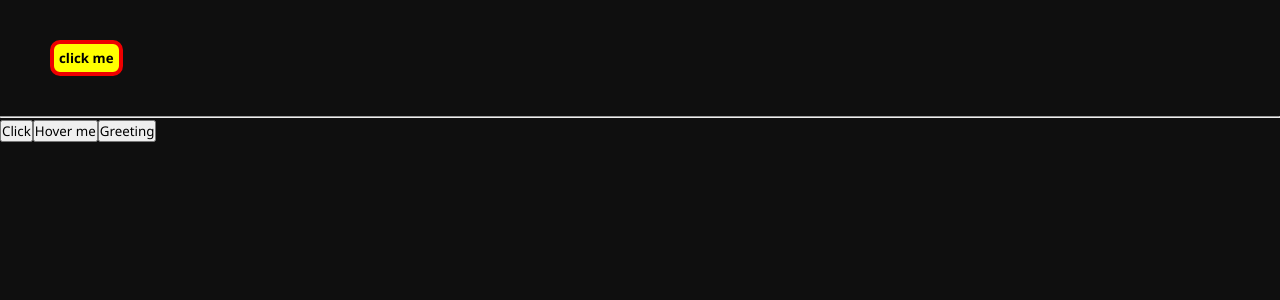
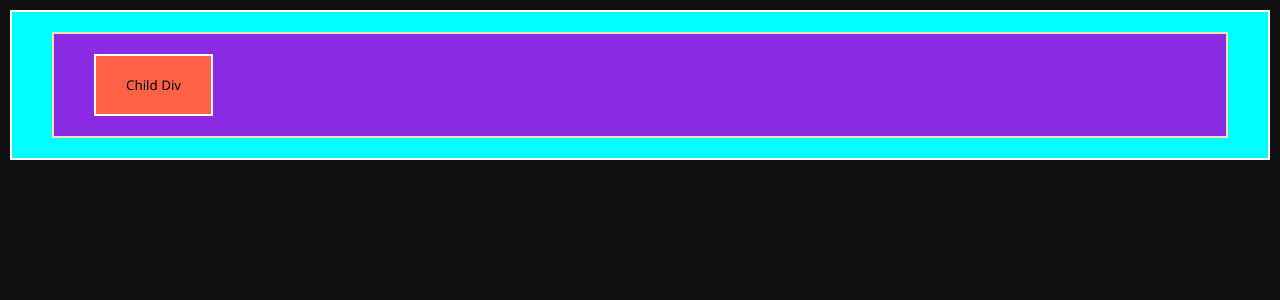
Before and after one commit to pankj369/React.js, a React (Vite) app: page / in a window 1280 px wide. Shown: the top 300 px of the page. Built offline with nearby package versions, Linux system fonts and the light colour scheme.

Commit message:
event propation

```diff
--- a/src/App.jsx
+++ b/src/App.jsx
@@ -1,5 +1,6 @@
-import { EventHandling } from "./components/EventHandling";
-import { EventProps } from "./components/EventProps";
+// import { EventHandling } from "./components/EventHandling";
+import { EventPropagation } from "./components/EventPropagation";
+// import { EventProps } from "./components/EventProps";
 // import { Netflix } from "./components/Netflix";
 
 function App() {
@@ -9,9 +10,10 @@
         Netflix Originals
       </h1>
       <Netflix /> */}
-      <EventHandling />
-      <hr />
-      <EventProps />
+      {/* <EventHandling /> */}
+      {/* <hr /> */}
+      {/* <EventProps /> */}
+        <EventPropagation/>
     </div>
   );
 }
--- a/src/components/EV.css
+++ b/src/components/EV.css
@@ -16,3 +16,21 @@
   border:4px solid yellow;
   color: white;
 }
+.g-div{
+  border: 2px solid white;
+  margin:10px;
+  padding: 20px 40px;
+  background-color: aqua;
+}
+
+.p-div{
+border: 2px solid wheat;
+padding: 20px 40px;
+background-color: blueviolet;
+
+}
+.c-div{
+border: 2px solid white;
+padding: 20px 30px;
+background-color: tomato;
+}
--- /dev/null
+++ b/src/components/EventPropagation.jsx
@@ -0,0 +1,26 @@
+import './EV.css';
+export const EventPropagation = () => {
+  const handleGrandParent = () => {
+    console.log("GrandParent clicked");
+  };
+  const handleParentClick = () => {
+    console.log("Parent clicked");
+    event.stopPropagation();
+  };
+  const handleChildClick = (event) => {
+    console.log(event);
+    console.log("Child clicked");
+    event.stopPropagation();
+  };
+  return (
+    <section className="main-div">
+      <div className="g-div" onClickCapture={handleGrandParent}>
+        <div className="p-div" onClickCapture={handleParentClick}>
+          <button className="c-div" onClickCapture={handleChildClick}>
+            Child Div
+          </button>
+        </div>
+      </div>
+    </section>
+  );
+};
```
